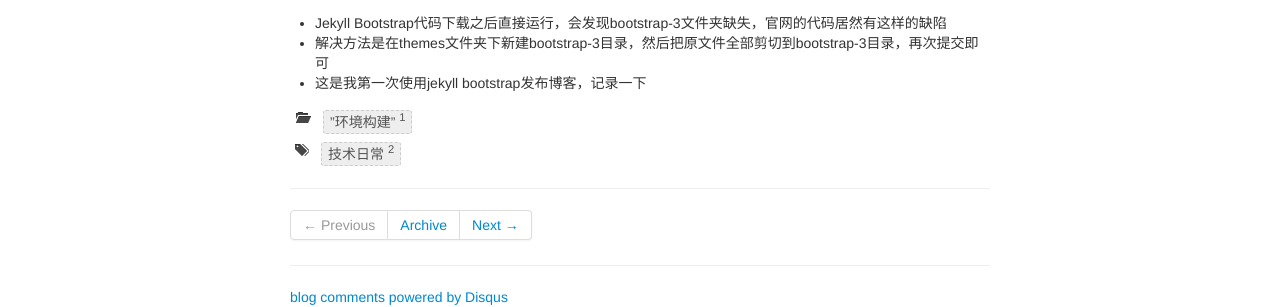
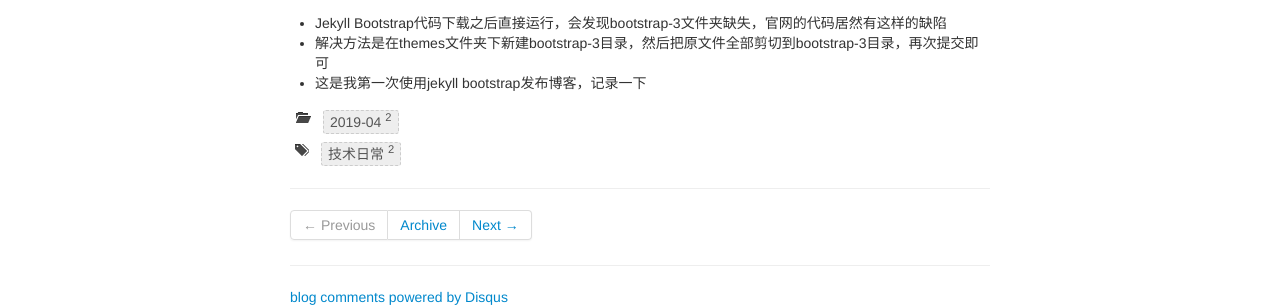
Before and after one commit to drizzleing/drizzleing.github.io, a Jekyll site: the page built from _posts/2019-04-15-my.md, in a window 1280 px wide. Shown: the part 179-486 px from the top of the page. Built offline with Jekyll 4.4.1, drawn with Linux system fonts in a browser that asks for light colours; comment, search, counter and statistics services are not loaded.

Commit message:
category to date

```diff
--- a/_posts/2019-04-15-my.md
+++ b/_posts/2019-04-15-my.md
@@ -2,7 +2,7 @@
 layout: post
 title: "使用JB发布的第一篇博客"
 description: "2019-04-15"
-category: ”环境构建”
+category: 2019-04
 tags: [技术日常]
 ---
 {% include JB/setup %}
```
Also changed, not shown: _posts/2019-04-18-study.md (+1 -1 lines).
